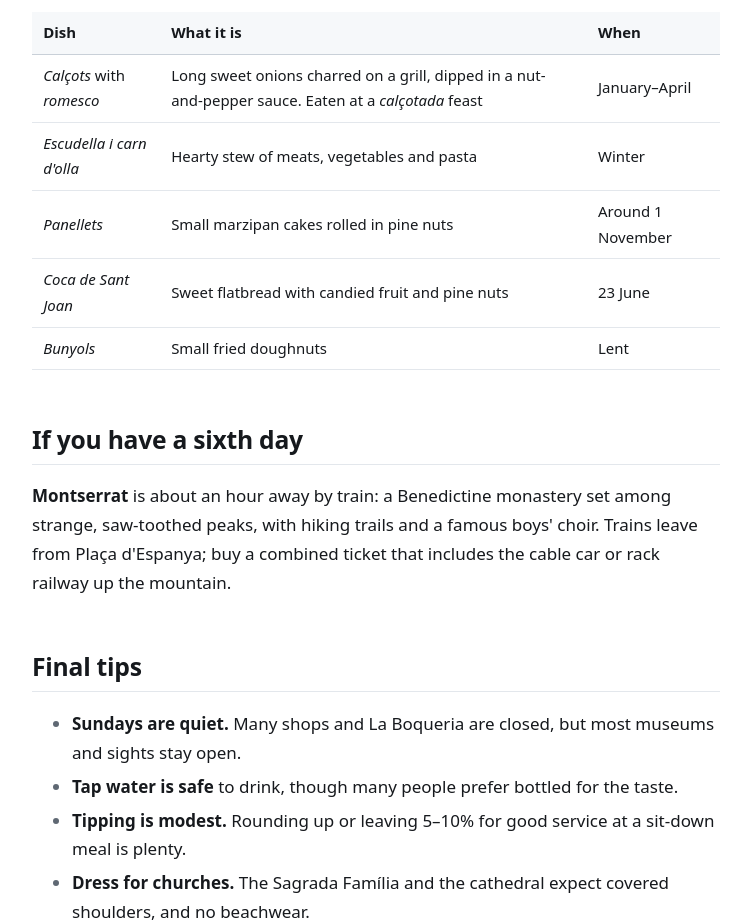
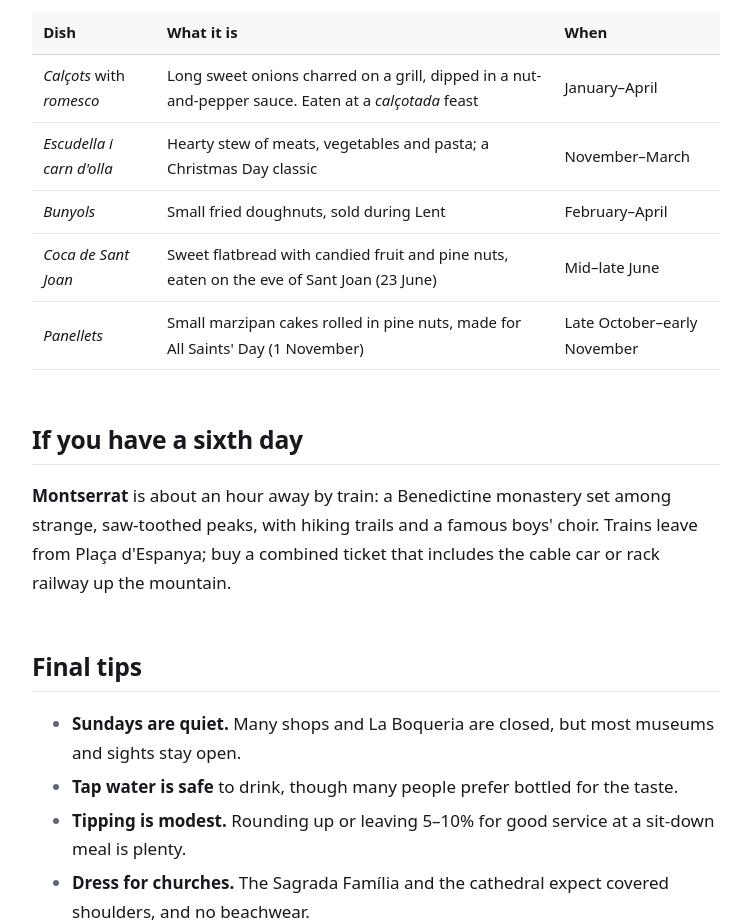
Before and after one commit to AutoIndent/myblog, an Astro site: page /myblog/blog/barcelona-in-five-days in a window 1280 px wide. Shown: the part 10160-11082 px from the top of the page, without its empty margins (52-803 px from the left). Built offline with nearby package versions, Linux system fonts and the light colour scheme; Astro itself is replaced by a stand-in of ours.

Commit message:
Use month ranges in the seasonal dishes table
Every 'When' entry is now a range, with festival dates moved into the
description, and rows are ordered through the year.

```diff
--- a/src/content/blog/barcelona-in-five-days.mdx
+++ b/src/content/blog/barcelona-in-five-days.mdx
@@ -204,10 +204,10 @@ Seafood rice is a lunch dish here; locals don't eat it at night. Choose places t
 | Dish | What it is | When |
 | --- | --- | --- |
 | *Calçots* with *romesco* | Long sweet onions charred on a grill, dipped in a nut-and-pepper sauce. Eaten at a *calçotada* feast | January–April |
-| *Escudella i carn d'olla* | Hearty stew of meats, vegetables and pasta | Winter |
-| *Panellets* | Small marzipan cakes rolled in pine nuts | Around 1 November |
-| *Coca de Sant Joan* | Sweet flatbread with candied fruit and pine nuts | 23 June |
-| *Bunyols* | Small fried doughnuts | Lent |
+| *Escudella i carn d'olla* | Hearty stew of meats, vegetables and pasta; a Christmas Day classic | November–March |
+| *Bunyols* | Small fried doughnuts, sold during Lent | February–April |
+| *Coca de Sant Joan* | Sweet flatbread with candied fruit and pine nuts, eaten on the eve of Sant Joan (23 June) | Mid–late June |
+| *Panellets* | Small marzipan cakes rolled in pine nuts, made for All Saints' Day (1 November) | Late October–early November |
 
 ## If you have a sixth day
 
```
